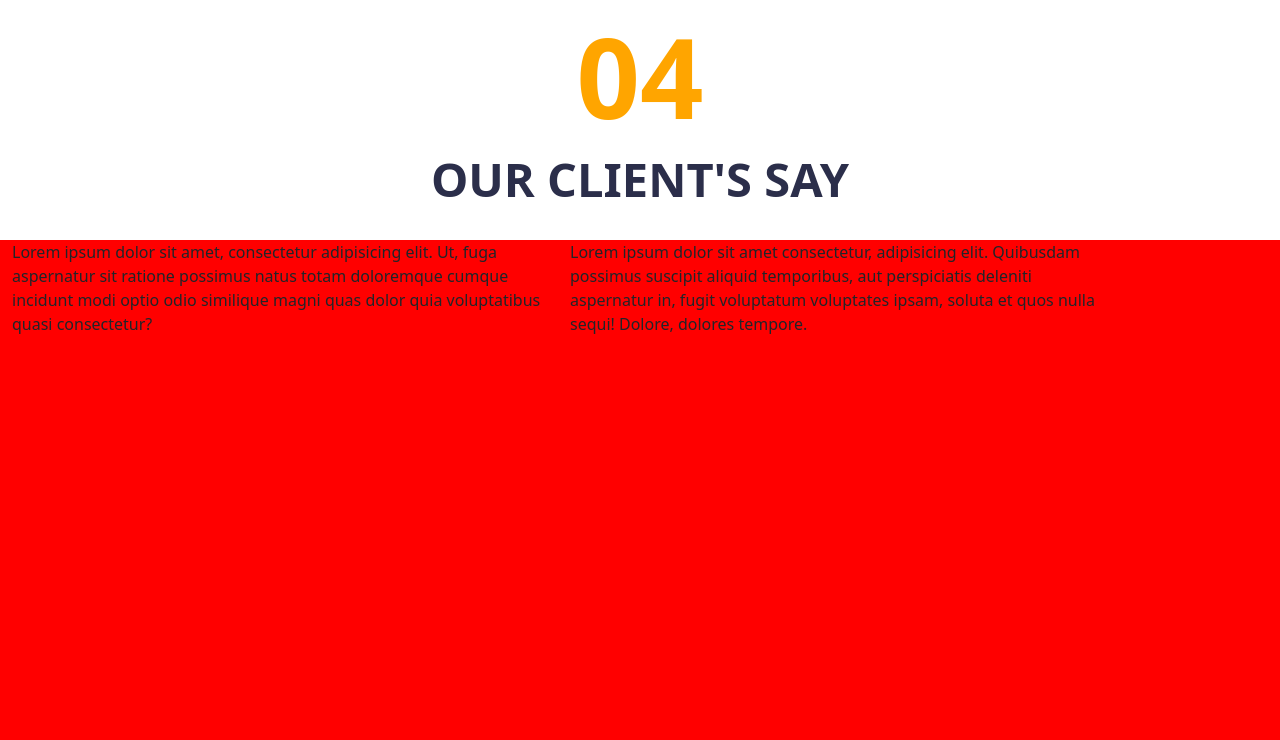
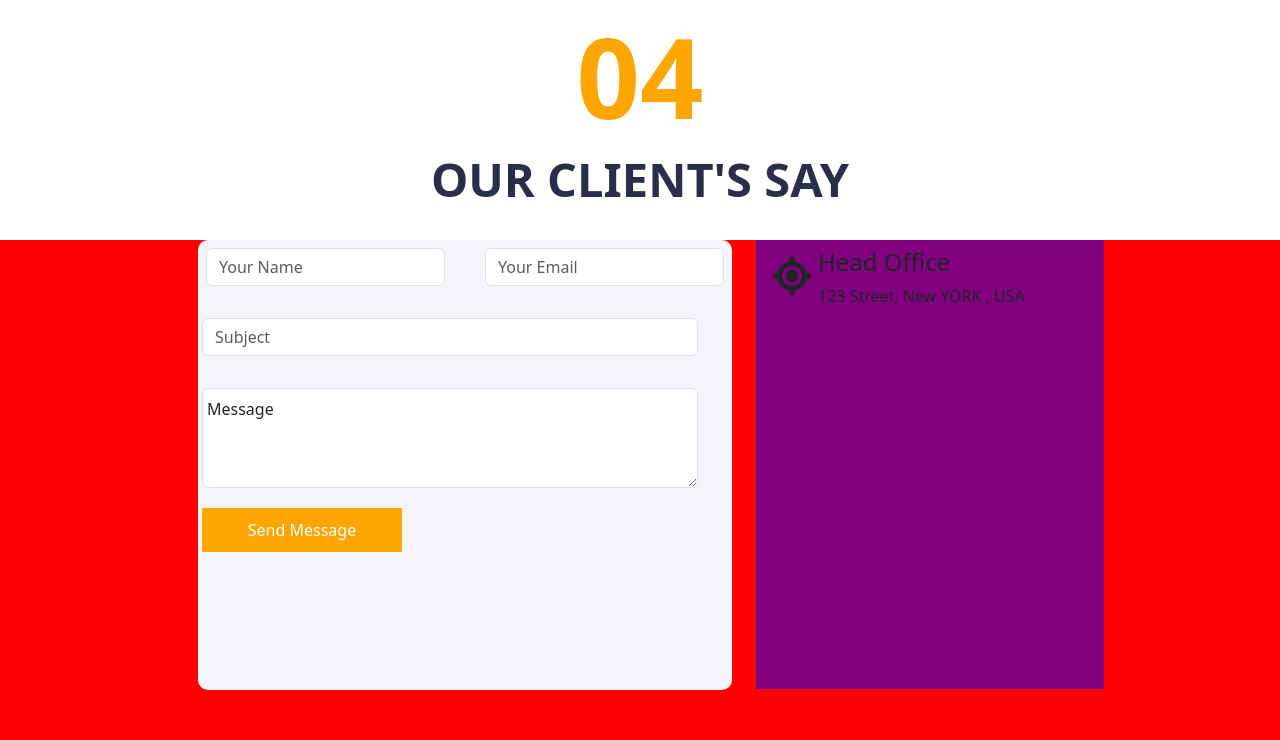
Before and after one commit to Samuel-Gbadamosi/CarsWebSite, a PHP site: page / in a window 1280 px wide; the page is wider, and only the part inside the window is pictured. Shown: the part 4109-4849 px from the top of that part. Run offline with PHP 8.4, Linux system fonts and the light colour scheme; some libraries are stand-ins or nearby versions.

Commit message:
index & stile

```diff
--- a/cars/index.html
+++ b/cars/index.html
@@ -617,12 +617,62 @@
             </section>
             <section class="base">
                 <div class="row container">
-                    <div class="col-6">
-                        <p>Lorem ipsum dolor sit amet, consectetur adipisicing elit. Ut, fuga aspernatur sit ratione possimus natus totam doloremque cumque incidunt modi optio odio similique magni quas dolor quia voluptatibus quasi consectetur?</p>
+                    <div class="offset-2 col-6">
+                        <div class="cont">
+                            <div class="row">
+                                <div class="col-6">
+                                    <div class="mb-3 p-2">
+                                        <input type="text" class="form-control" id="exampleInputEmail1" placeholder="Your Name" aria-describedby="emailHelp">
+                                      </div>
+
+                                </div>
+                                <div class="col-6">
+                                    <div class="mb-3 p-2">
+                                        <input type="email" class="form-control" id="exampleInputEmail1" placeholder="Your Email" aria-describedby="emailHelp">
+                                      </div>
+
+                                </div>
+
+                            </div>
+                            <div class="row">
+                                <div class="mb-3 ml-2 col-11 p-2">
+                                    <input type="text" class="form-control" id="exampleInputEmail1" placeholder="Subject" aria-describedby="emailHelp">
+                                  </div>
+
+                            </div>
+                            <div class="row">
+                                <div class="ml-2 col-11 form-floating p-2">
+                                    <textarea class="form-control" placeholder="Leave a comment here" id="floatingTextarea2" style="height: 100px"></textarea>
+                                    <label for="floatingTextarea2">Message</label>
+                                    <button class="jumi">Send Message</button>
+
+                                  </div>
+
+                            </div>
+
+                        </div>
 
                     </div>
-                    <div class="col-6">
-                        <p>Lorem ipsum dolor sit amet consectetur, adipisicing elit. Quibusdam possimus suscipit aliquid temporibus, aut perspiciatis deleniti aspernatur in, fugit voluptatum voluptates ipsam, soluta et quos nulla sequi! Dolore, dolores tempore.</p>
+                    <div class="col-4">
+                        <div class="bhuo">
+                            <div class="row">
+                                <div class="col-2">
+                                    <ul class="list-unstyled">
+                                        <li><i class="fa fa-location p-3"></i></li>
+                                    </ul>
+
+
+                                </div>
+                                <div class="col-9 pt-2">
+                                    <h4>Head Office</h4>
+                                    <p>123 Street, New YORK , USA</p>
+
+                                </div>
+
+                            </div>
+
+
+                        </div>
 
                     </div>
 
--- a/cars/style.css
+++ b/cars/style.css
@@ -269,3 +269,27 @@ background-color: #f4f5f8;
     height: 500px;
     background-color: red;
 }
+
+.cont{
+    height: 450px;
+    background-color: #F4F5F8;
+    border-radius: 10px;
+}
+
+.jumi{
+    margin-top: 20px;
+    background-color: orange;
+    color: white;
+    width: 200px;
+    height: 44px;
+    border: 2px solid orange;
+
+}
+.bhuo{
+    background-color: purple;
+    height: 449px;
+
+}
+.bhuo ul li i{
+ font-size: 40px;
+}
```
